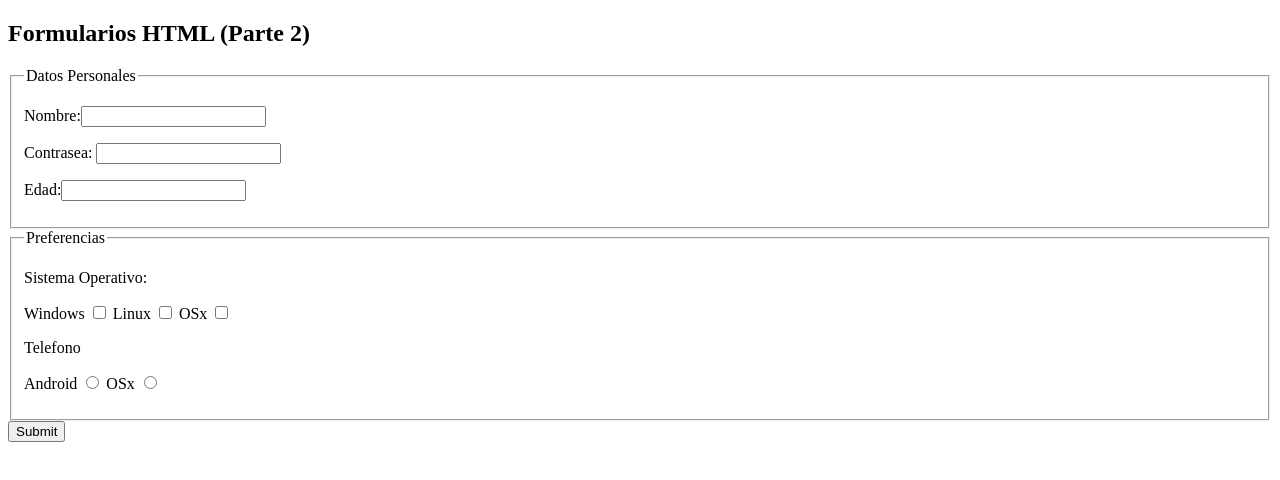
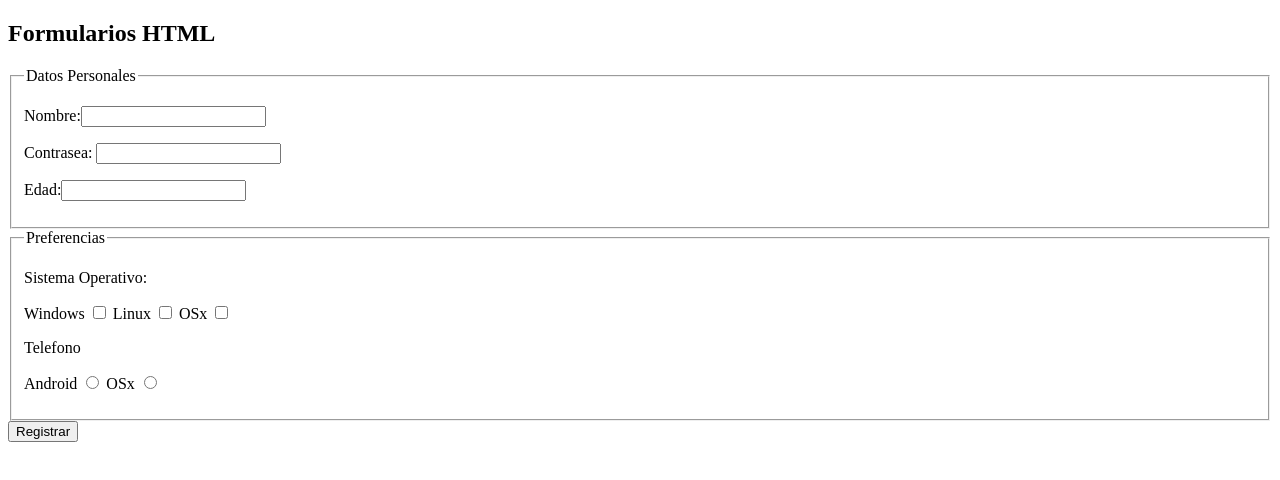
Before and after one commit to Cecilia-Vazquez/Cecilia-Vazquez.github.io, a plain HTML site: page Formularios2.html in a window 1280 px wide. Drawn offline with Linux system fonts and the light colour scheme.

Commit message:
Formularios 2

```diff
--- a/Formularios2.html
+++ b/Formularios2.html
@@ -4,9 +4,11 @@
         <title> Formularios HTML</title>
     </head>
     <body>
-        <h2> Formularios HTML (Parte 2)</h2>
-
+        <h2> Formularios HTML</h2>
+        <!--
         <form action="https://www.w3schools.com/action_page.php" method="GET">
+        -->
+        <form action="https://tecweb-acominf.c9users.io/envio.php" method="POST">
             <fieldset>
                     <legend> Datos Personales </legend>
 
@@ -18,7 +20,7 @@
             <fieldset>
                 <legend> Preferencias </legend>
                 <p>Sistema Operativo:
-                        <p>Windows <input type="checkbox" name= "win">
+                        <p>Windows <input type="checkbox" name= "and">
                 Linux <input type="checkbox" name= "lin">
                 OSx <input type="checkbox" name= "osx">
                 <p>Telefono
@@ -28,7 +30,7 @@
             </fieldset>
 
 
-            <input type="submit">
+            <input type="submit" value="Registrar">
         </form>
     </body>
 </html>
```
